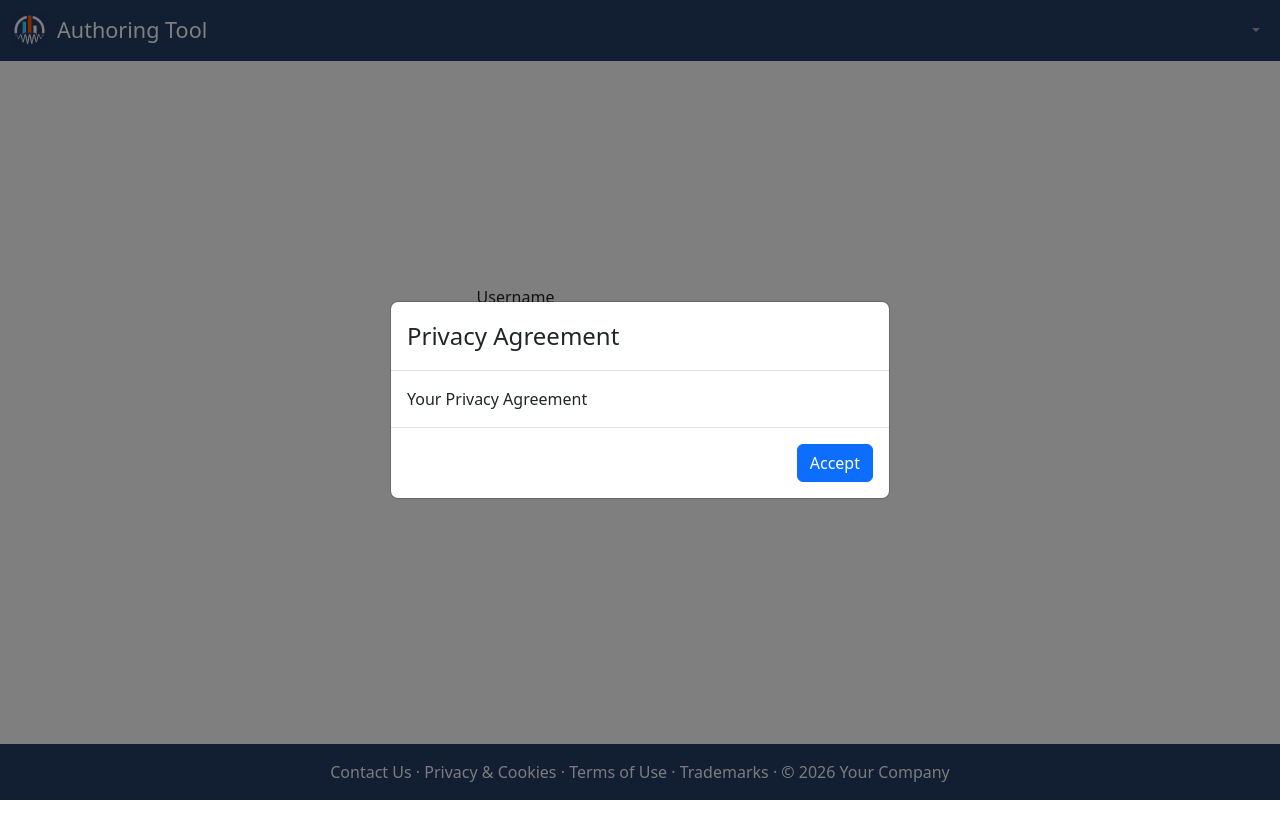
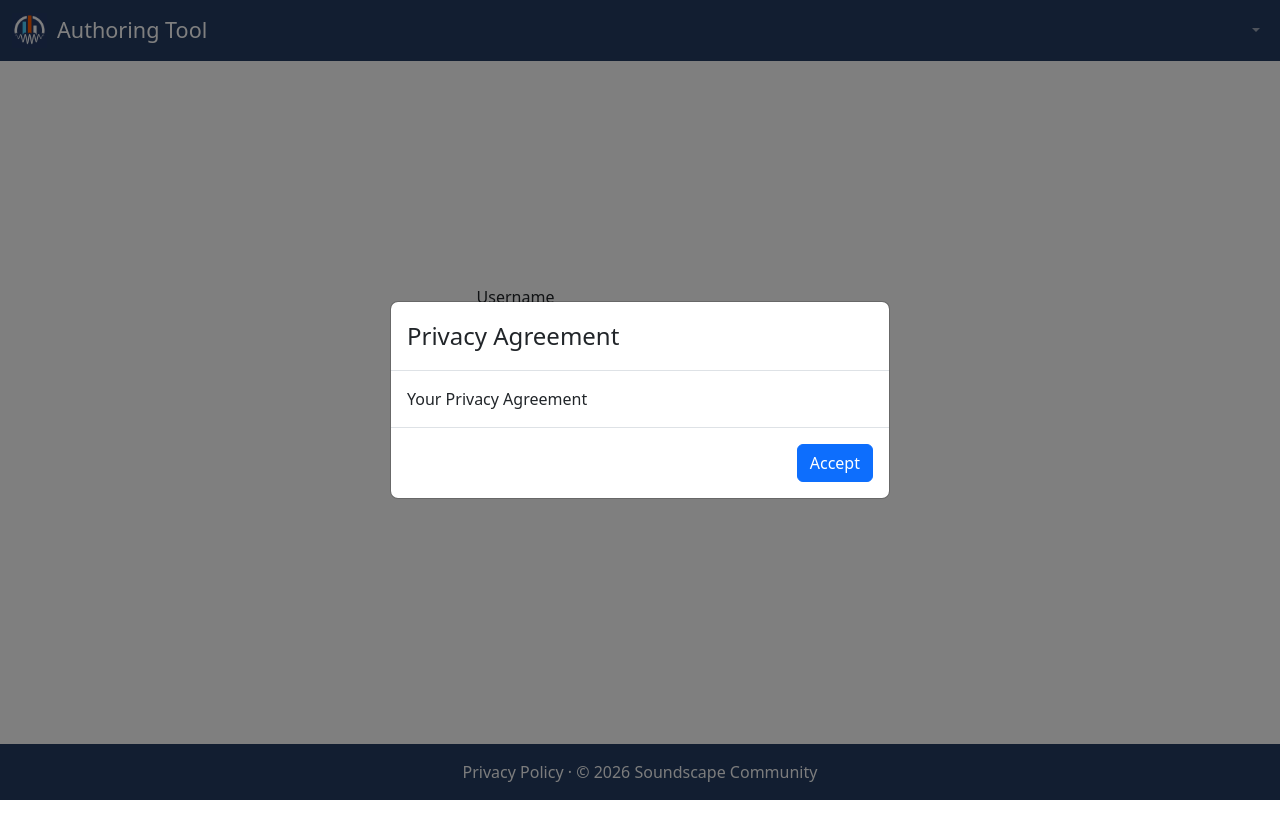
Before and after one commit to soundscape-community/authoring-tool, a React (Vite) app in the folder frontend/: page / in a window 1280 px wide. Shown: the top 838 px of the page. Built offline with nearby package versions, Linux system fonts and the light colour scheme; no server answers.

Commit message:
Updated footer and waypoint marker

```diff
--- a/frontend/src/components/ActivitySecondary/WaypointMarker.jsx
+++ b/frontend/src/components/ActivitySecondary/WaypointMarker.jsx
@@ -5,7 +5,7 @@ import React from 'react';
 import { Marker, Popup, Tooltip } from 'react-leaflet';
 import { Icon } from 'leaflet';
 
-import waypointIcon from '../../media/map-pin-waypoint.png';
+import waypointIcon from '../../media/updated-map-pin.svg';
 
 const mapPinIcon = new Icon({
   iconUrl: waypointIcon,
--- a/frontend/src/components/Main/Footer.jsx
+++ b/frontend/src/components/Main/Footer.jsx
@@ -7,22 +7,10 @@ export default function Footer() {
   return (
     <footer className="footer mt-auto py-3 text-center fixed-bottom text-light">
       <div className="container">
-        <a className="text-light" href="https://www.yourcompany.com/contactus/" target="_blank" rel="noreferrer">
-          Contact Us
+        <a className="text-light" href="https://ialabs.ie/privacy-policy/" target="_blank" rel="noreferrer">
+          Privacy Policy
         </a>{' '}
-        &middot;{' '}
-        <a className="text-light" href="https://www.yourcompany.com/privacy/" target="_blank" rel="noreferrer">
-          Privacy & Cookies
-        </a>{' '}
-        &middot;{' '}
-        <a className="text-light" href="https://www.yourcompany.com/terms/" target="_blank" rel="noreferrer">
-          Terms of Use
-        </a>{' '}
-        &middot;{' '}
-        <a className="text-light" href="https://www.yourcompany.com/trademarks/" target="_blank" rel="noreferrer">
-          Trademarks
-        </a>{' '}
-        &middot; &copy; {new Date().getFullYear()} Your Company
+        &middot; &copy; {new Date().getFullYear()} Soundscape Community
       </div>
     </footer>
   );
```
Also changed, not shown: frontend/src/media/updated-map-pin.svg (added).
